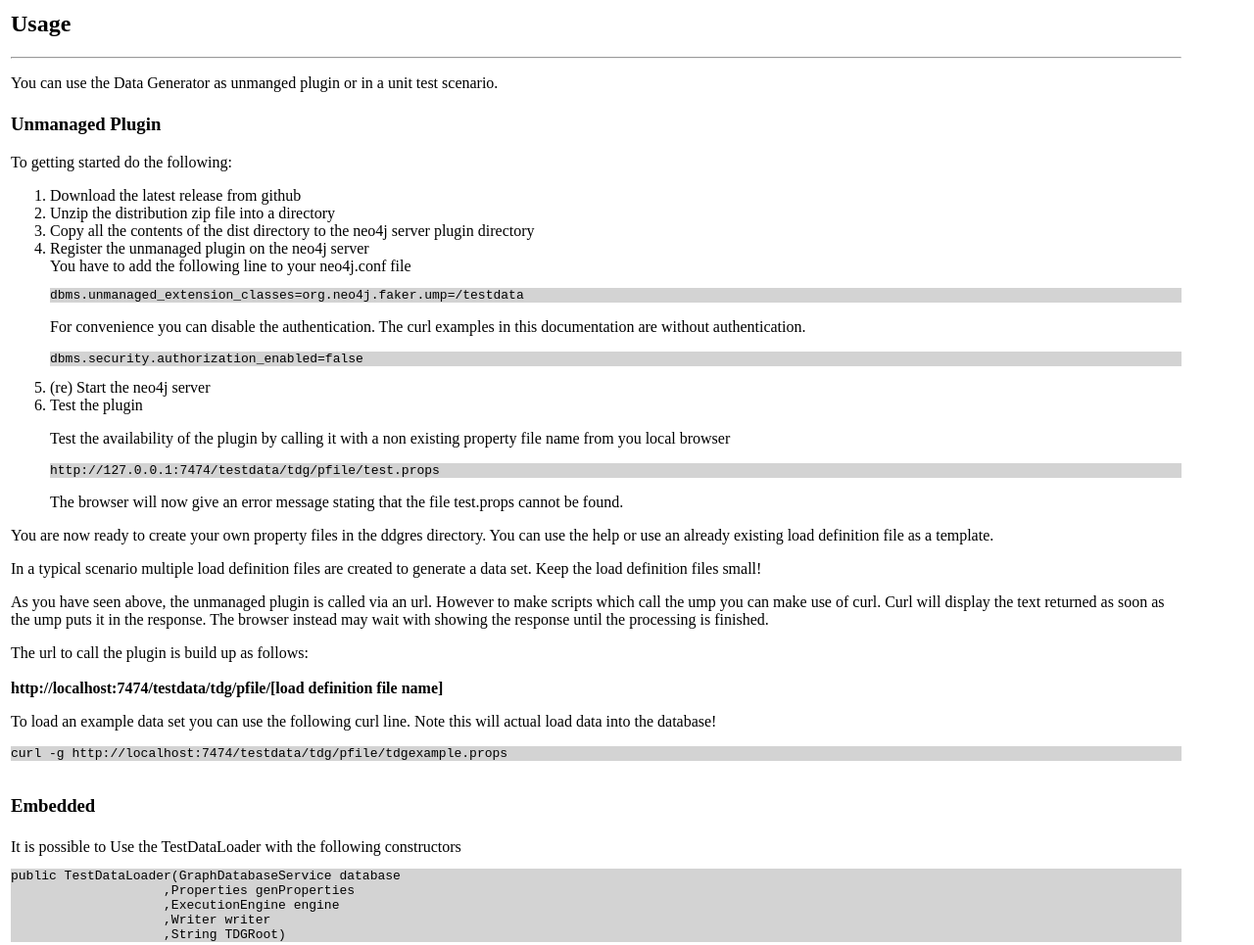
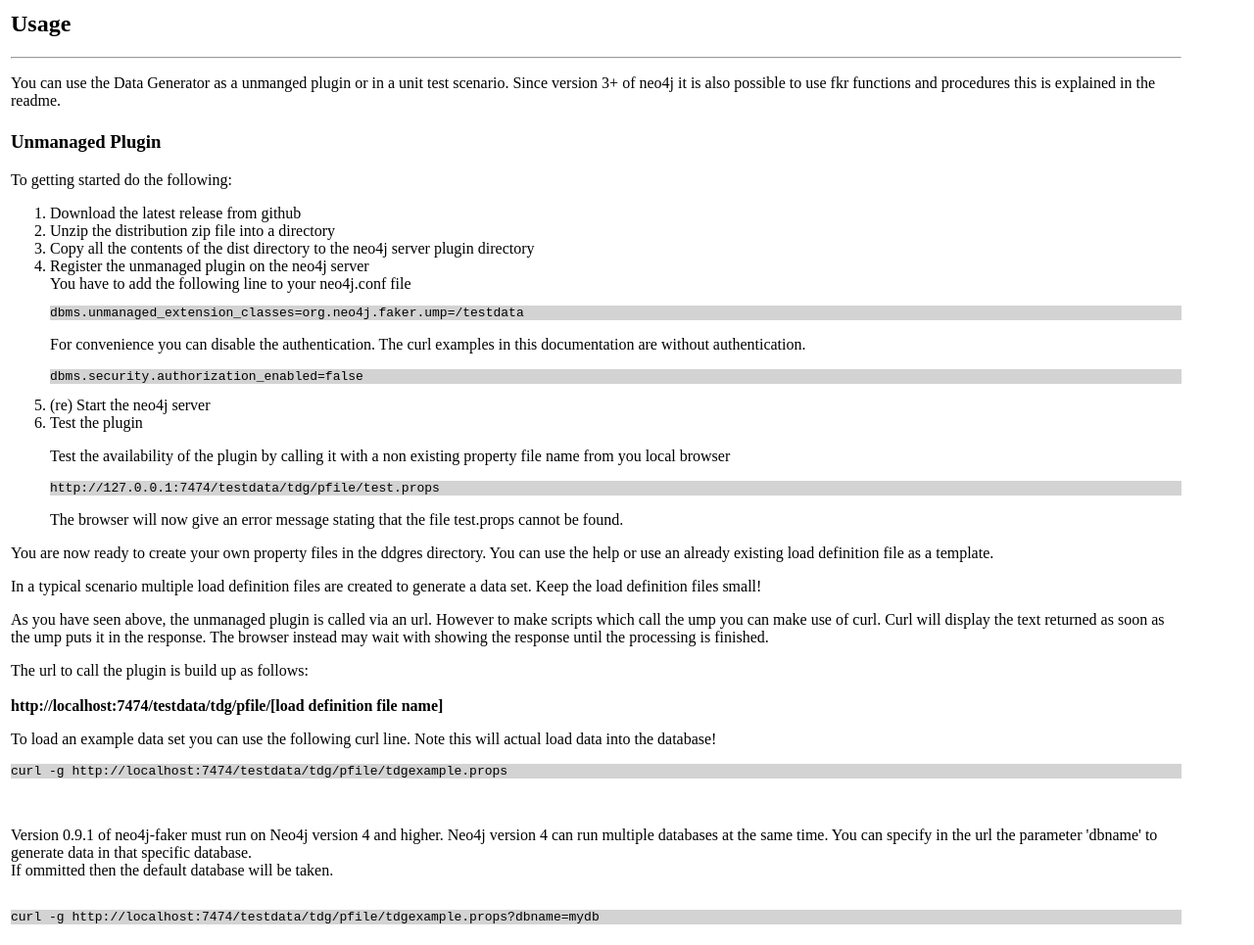
Before and after one commit to neo4j-contrib/neo4j-faker, a plain HTML site: page doc/usage.html in a window 1280 px wide. Shown: the top 965 px of the page at 98% size. Drawn offline with Linux system fonts and the light colour scheme.

Commit message:
version 0.9.1 updated documentation

```diff
--- a/doc/usage.html
+++ b/doc/usage.html
@@ -5,7 +5,7 @@
 <body>
 <div style="text-align:center"><table width="95%" border="0">
 <tr><td><h2>Usage</h2>
-<hr/><p>You can use the Data Generator as unmanged plugin or in a unit test scenario.<br/>&nbsp;</p>
+<hr/><p>You can use the Data Generator as a unmanged plugin or in a unit test scenario. Since version 3+ of neo4j it is also possible to use fkr functions and procedures this is explained in the readme.<br/>&nbsp;</p>
 </td></tr>
 <tr><td>
 	<h3>Unmanaged Plugin</h3>
@@ -45,7 +45,16 @@ To getting started do the following:
 
 <pre class="code">curl -g http://localhost:7474/testdata/tdg/pfile/tdgexample.props</pre>
 
-<br/>
+    <br/><br/>
+Version 0.9.1 of neo4j-faker must run on Neo4j version 4 and higher. Neo4j version 4 can run multiple databases at the same time. You can specify in the url the parameter 'dbname' to generate data in that specific database.
+    <br/> If ommitted then the default database will be taken. <br/><br/>
+
+
+
+    <pre class="code">curl -g http://localhost:7474/testdata/tdg/pfile/tdgexample.props?dbname=mydb</pre>
+
+
+    <br/>
 </td></tr>
 <tr><td><h3>Embedded</h3></td></tr>
 <tr><td>It is possible to Use the TestDataLoader with the following constructors
```
Also changed, not shown: 1 other file.
